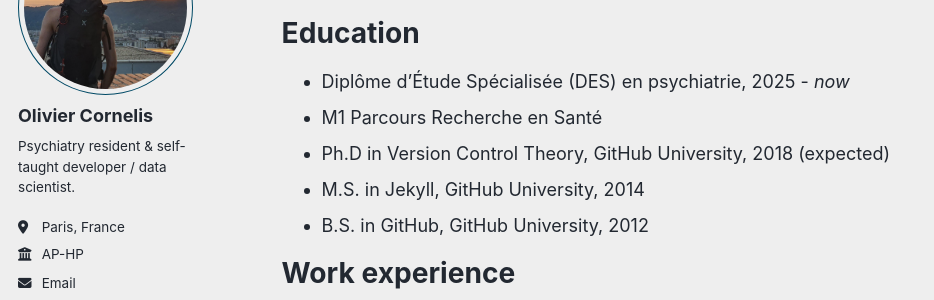
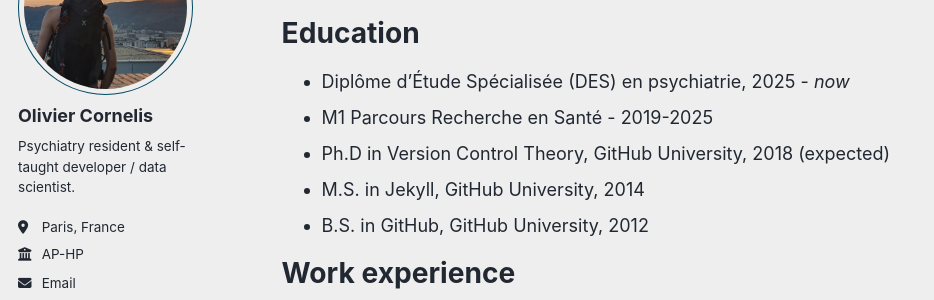
Before and after one commit to thiswillbeyourgithub/website, a Jekyll site: the page built from _pages/cv.md, in a window 1280 px wide and 900 px high. Shown: the part 179-479 px from the top of the window, without its empty margins (0-934 px from the left). Built offline with Jekyll 4.4.1, drawn with Linux system fonts in a browser that asks for light colours; some web fonts are replaced; a script that is not in the unit is left out.

Commit message:
added m1 years
Signed-off-by: thiswillbeyourgithub <26625900+thiswillbeyourgithub@users.noreply.github.com>

```diff
--- a/_pages/cv.md
+++ b/_pages/cv.md
@@ -14,7 +14,7 @@
 Education
 ======
 * Diplôme d'Étude Spécialisée (DES) en psychiatrie, 2025 - *now*
-* M1 Parcours Recherche en Santé
+* M1 Parcours Recherche en Santé - 2019-2025
 * Ph.D in Version Control Theory, GitHub University, 2018 (expected)
 * M.S. in Jekyll, GitHub University, 2014
 * B.S. in GitHub, GitHub University, 2012
```
